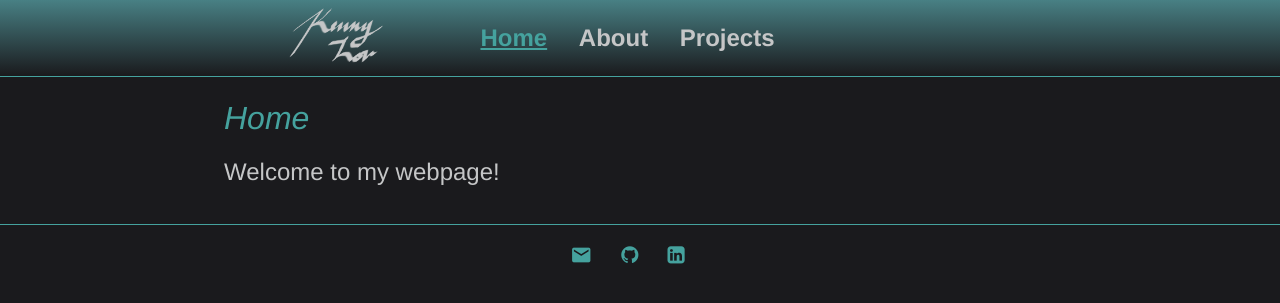
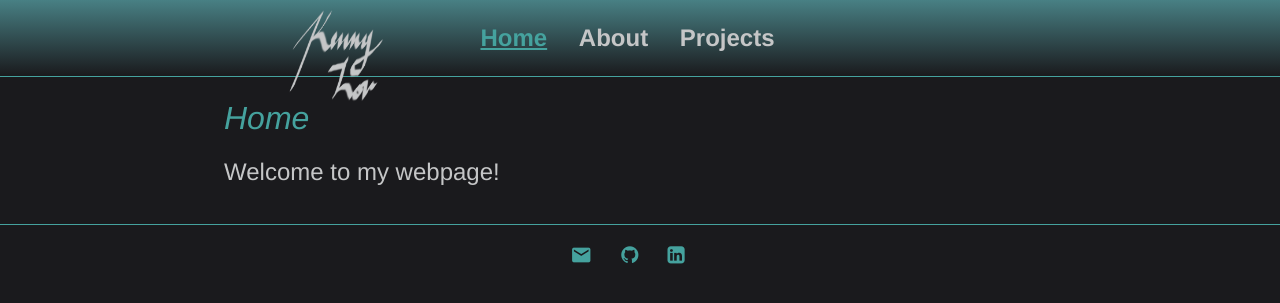
Before and after one commit to clfkenny/clfkenny.github.io, a Jekyll site: the page built from index.md, in a window 1280 px wide. Shown: the top 303 px of the page. Built offline with Jekyll 4.4.1, drawn with Linux system fonts in a browser that asks for light colours.

Commit message:
Update main.css

```diff
--- a/css/main.css
+++ b/css/main.css
@@ -22,7 +22,7 @@ img#logo {
   float: left;
   padding: 35px;
   width:100px;
-  height:100x;
+  height:100px;
   border-radius: 12px;
   position: fixed;
   left: 250px;
```
